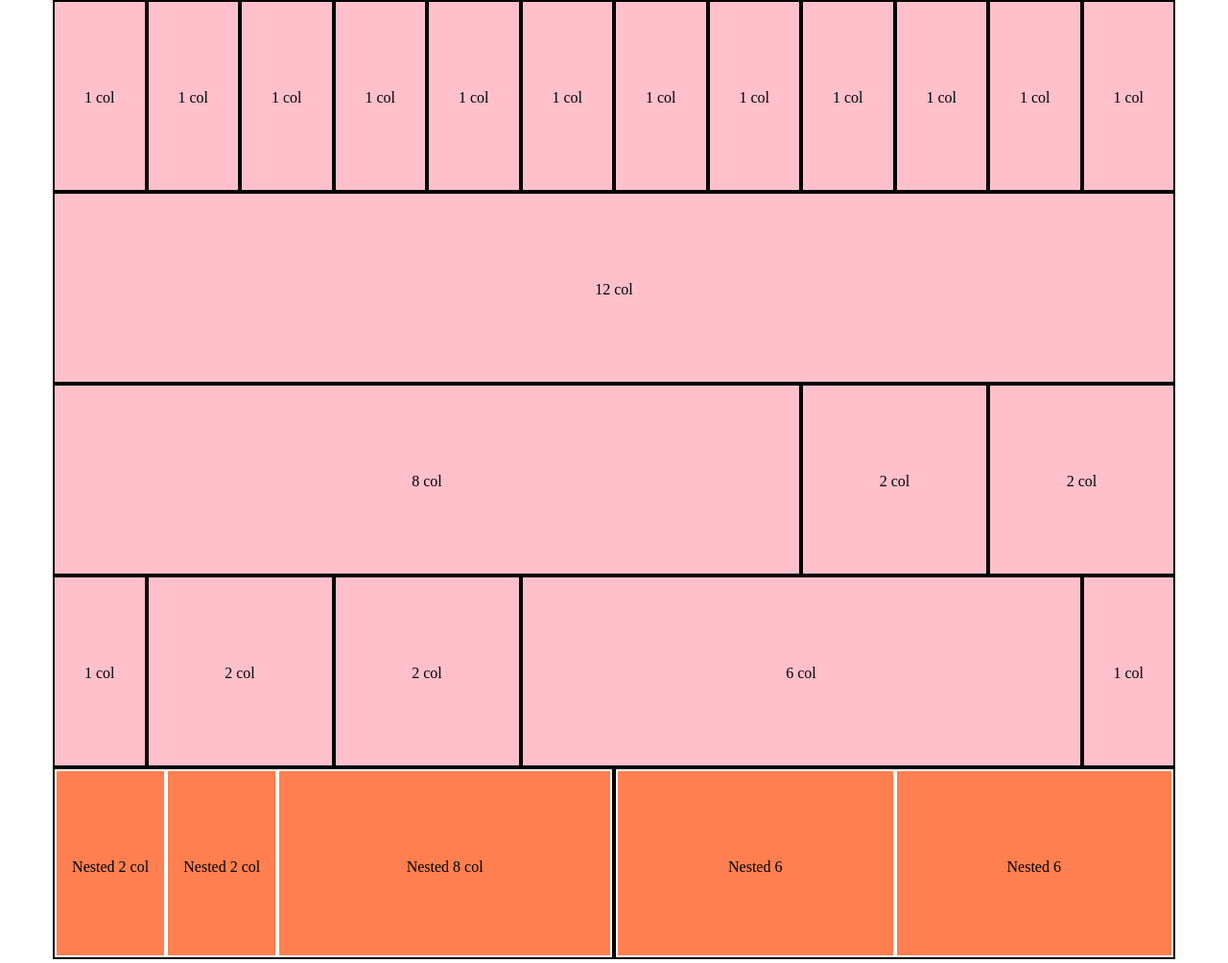
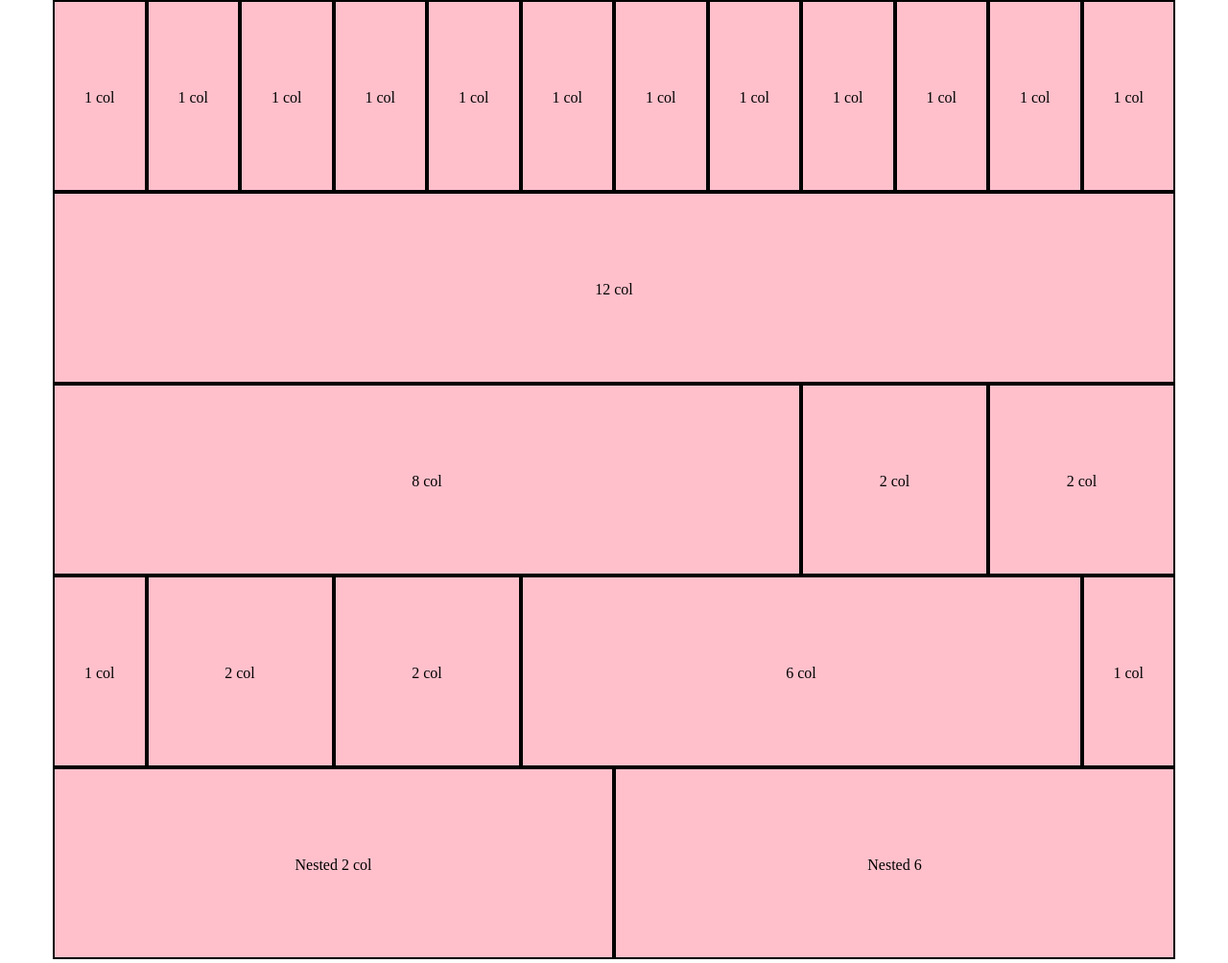
Before and after one commit to mariapiagianguzzi/html-css-12bool, a plain HTML site: page index.html in a window 1280 px wide. Shown: the whole page at 96% size. Drawn offline with Linux system fonts and the light colour scheme.

Commit message:
Ho messo le row

```diff
--- a/12-bool.css
+++ b/12-bool.css
@@ -24,60 +24,13 @@
 }
 
 
-.text-1{
-  text-align: center;
-  line-height: 200px;
-  vertical-align: middle;
-}
-.text-12{
-  text-align: center;
-  line-height: 200px;
-  vertical-align: middle;
-}
-
-.text-8{
-  text-align: center;
-  line-height: 200px;
-  vertical-align: middle;
-}
-
-.text-2{
+.text{
   text-align: center;
   line-height: 200px;
   vertical-align: middle;
 }
 
 
-.text-2{
-  width: 20%;
-  height: 100%;
-  background-color: coral;
-  border: 2px solid white;
-  float: left;
-  text-align: center;
-}
-
-.text-8{
-  width: 60%;
-  height: 100%;
-  background-color: coral;
-  border: 2px solid white;
-  float: left;
-  text-align: center;
-}
-
-
-.text-6{
-  width: 50%;
-  height: 100%;
-  background-color: coral;
-  border: 2px solid white;
-  text-align: center;
-  line-height: 200px;
-  vertical-align: middle;
-  float: left;
-  text-align: center;
-}
 
 
 /* colonne */
--- a/index.html
+++ b/index.html
@@ -4,61 +4,59 @@
   <meta charset="UTF-8">
   <meta name="viewport" content="width=device-width, initial-scale=1.0">
   <link rel="stylesheet" href="./12-bool.css">
+  <link rel="stylesheet" href="./style.css">
   <meta http-equiv="X-UA-Compatible" content="ie=edge">
   <title>Framework 12-bool</title>
 </head>
 <body class ="debug">
 
   <div class="container">
-    <div class="col-1 text-1">1 col</div>
-    <div class="col-1 text-1">1 col</div>
-    <div class="col-1 text-1">1 col</div>
-    <div class="col-1 text-1">1 col</div>
-    <div class="col-1 text-1">1 col</div>
-    <div class="col-1 text-1">1 col</div>
-    <div class="col-1 text-1">1 col</div>
-    <div class="col-1 text-1">1 col</div>
-    <div class="col-1 text-1">1 col</div>
-    <div class="col-1 text-1">1 col</div>
-    <div class="col-1 text-1">1 col</div>
-    <div class="col-1 text-1">1 col</div>
+    <div class="col-1 text">1 col</div>
+    <div class="col-1 text">1 col</div>
+    <div class="col-1 text">1 col</div>
+    <div class="col-1 text">1 col</div>
+    <div class="col-1 text">1 col</div>
+    <div class="col-1 text">1 col</div>
+    <div class="col-1 text">1 col</div>
+    <div class="col-1 text">1 col</div>
+    <div class="col-1 text">1 col</div>
+    <div class="col-1 text">1 col</div>
+    <div class="col-1 text">1 col</div>
+    <div class="col-1 text">1 col</div>
+
+
+  <div class="row">
+    <div class="col-12 text">12 col</div>
   </div>
 
-  <div class="container">
-    <div class="col-12 text-12">12 col</div>
+  <div class="row">
+      <div class="col-8 text">8 col</div>
+      <div class="col-2 text">2 col</div>
+      <div class="col-2 text">2 col</div>
   </div>
 
-  <div class="container">
-      <div class="col-8 text-8">8 col</div>
-      <div class="col-2 text-2">2 col</div>
-      <div class="col-2 text-2">2 col</div>
+  <div class="rowr">
+    <div class="col-1 text">1 col</div>
+    <div class="col-2 text">2 col</div>
+    <div class="col-2 text">2 col</div>
+    <div class="col-6 text">6 col</div>
+    <div class="col-1 text">1 col</div>
   </div>
 
-  <div class="container">
-    <div class="col-1 text-1">1 col</div>
-    <div class="col-2 text-2">2 col</div>
-    <div class="col-2 text-2">2 col</div>
-    <div class="col-6 text-6">6 col</div>
-    <div class="col-1 text-1">1 col</div>
-  </div>
 
-  <div class="container">
   <div class="row">
     <div class="col-6">
-        <div class="text-2">Nested 2 col</div>
-        <div class="text-2">Nested 2 col</div>
-        <div class="text-8">Nested 8 col</div>
+     <div class="text">Nested 2 col</div>
     </div>
   </div>
   <div class="row-2">
      <div class="col-6">
-          <div class="text-6">Nested 6</div>
-          <div class="text-6">Nested 6</div>
+      <div class="text bg">Nested 6</div>
+
+     </div>
   </div>
   </div>
 
-
-  </div>
 
 
 
```
Also changed, not shown: style.css (deleted, +0 -8 lines). Lines whose indentation alone changed are shown as unchanged.
